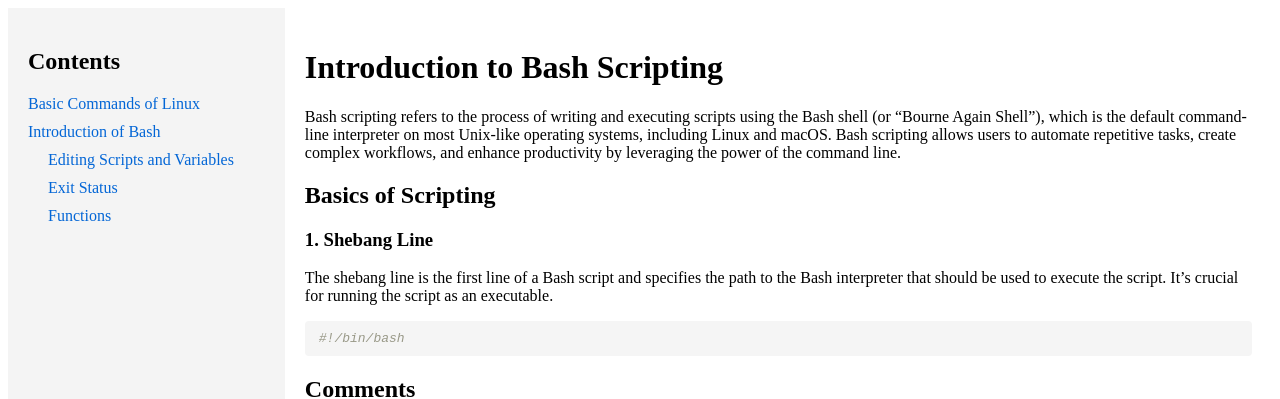
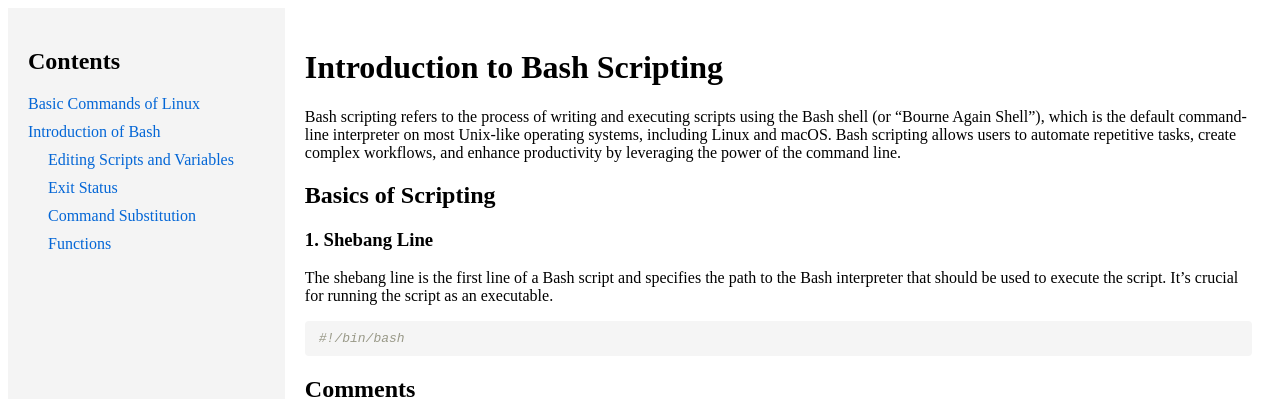
Before and after one commit to mohangiri1/scripting, a Jekyll site: the page built from docs/index.md, in a window 1280 px wide. Shown: the top 399 px of the page. Built offline with Jekyll 4.4.1, drawn with Linux system fonts in a browser that asks for light colours; comment, search, counter and statistics services are not loaded.

Commit message:
Update toc.html

```diff
--- a/docs/_includes/toc.html
+++ b/docs/_includes/toc.html
@@ -13,6 +13,9 @@
         <li>
           <a href="{{ "/basics/exit_code.html" | relative_url }}">Exit Status</a>
         <li>
+          <li>
+          <a href="{{ "/basics/command_substitution.html" | relative_url }}">Command Substitution</a>
+        <li>
         <li>
           <a href="{{ "/functions/functions.html" | relative_url }}">Functions</a>
         <li>
```
